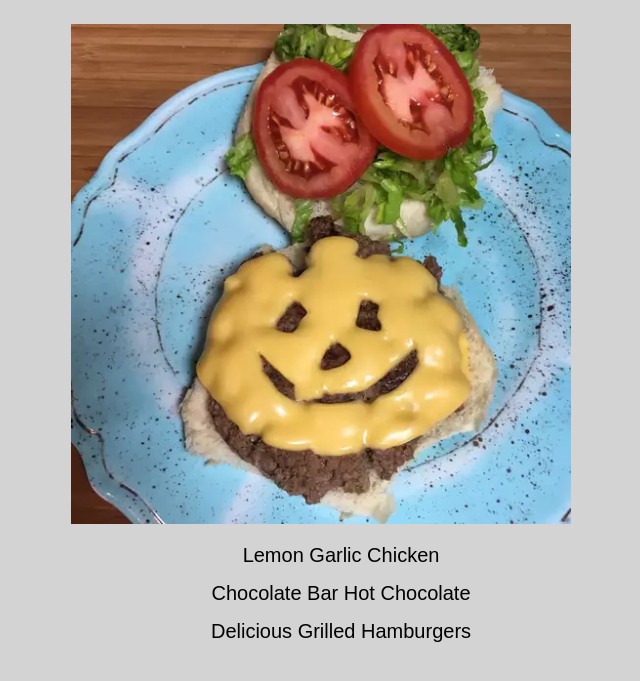
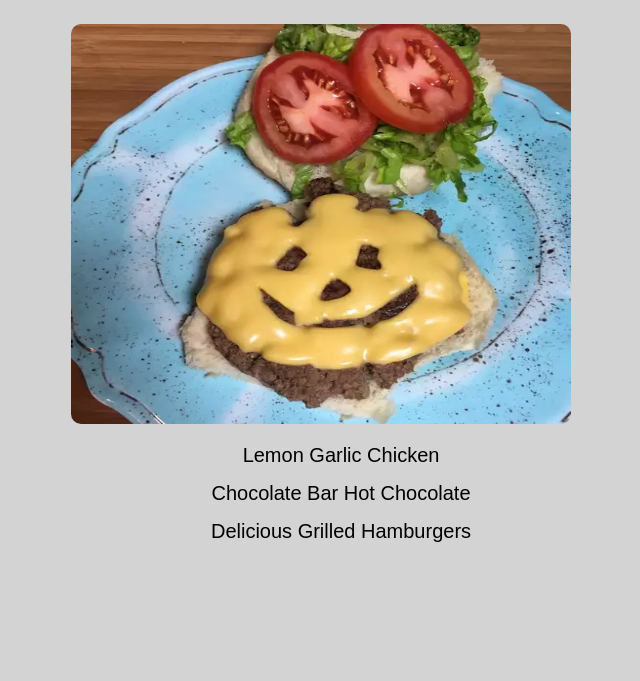
Before and after one commit to Tgithinji/odin-recipes, a plain HTML site: page index.html in a window 1280 px wide. Shown: the part 75-756 px from the top of the page, without its empty margins (319-959 px from the left). Drawn offline with Linux system fonts and the light colour scheme.

Commit message:
Update style.css

```diff
--- a/css/style.css
+++ b/css/style.css
@@ -10,9 +10,11 @@ body{
 
 .img {
     width: 500px;
-    height: auto;
+    height: 400px;
     margin: 0 auto;
     display: block;
+    border-radius: 10px;
+
 }
 
 ul {
```
